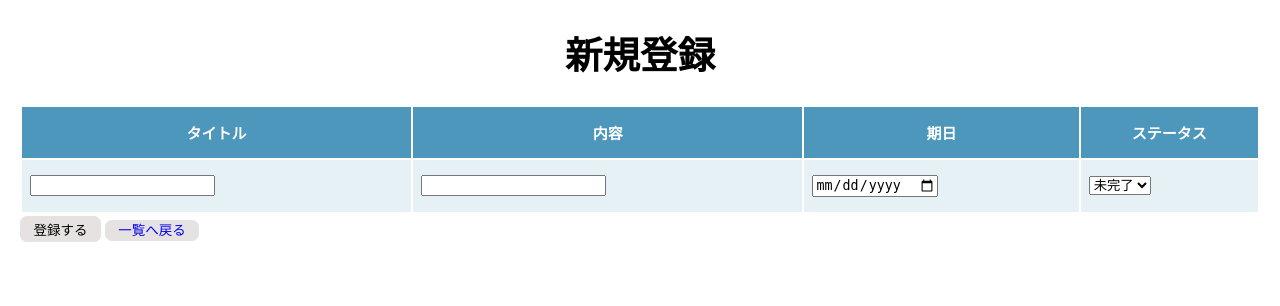
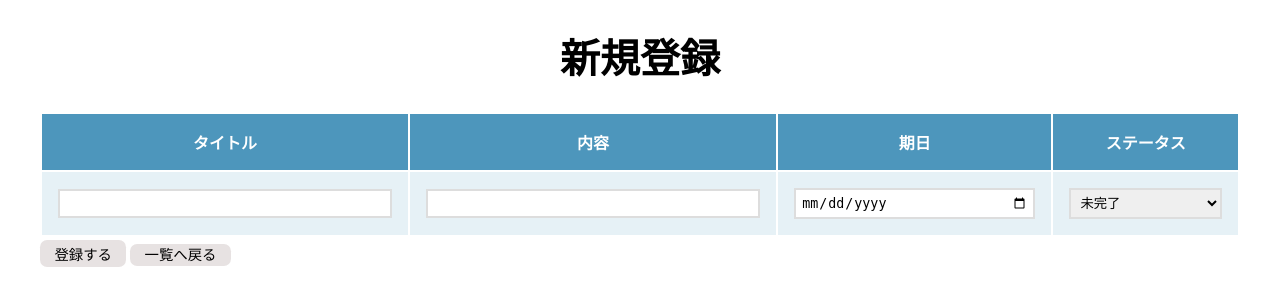
Before and after one commit to tanaka343/task_app, a Flask app: page /regist in a window 1280 px wide. Shown: the top 306 px of the page. Run offline with Flask 3, Linux system fonts and the light colour scheme.

Commit message:
css修正

```diff
--- a/static/style.css
+++ b/static/style.css
@@ -2,15 +2,25 @@ body{
   margin: 0 20px;
   font-size: 15px;
 }
+a{
+  text-decoration: none;
+}
+
+.task{
+  margin:auto;
+  max-width: 1200px;
+}
 table{
   border-collapse: collapse;
   width: 100%;
+  font-size: 1rem;
   margin-top: 0.2em;
 }
 th,td{
   border:2px solid #fff;
   background-color: #e6f1f6;
-  padding: 1em 0.5rem;
+  font-size: 1rem;
+  padding: 1em ;
 }
 th{
   background-color: #4d96bc;
@@ -19,26 +29,38 @@ th{
 }
 h1{
   text-align: center;
-  font-size: 2.5em;
+  font-size: 2.5rem;
 }
-form>a,input[type="submit"], h1 + a,button{
-  font-size: 0.9em;
+
+.button{
+  font-size: 0.9rem;
   padding: 0.2em 1em;
   border: none;
   border-radius: 0.5em;
   background-color:#e7e2e2 ;
   margin-top: 0.2em;
-  text-decoration: none;
+  color: black;
 }
-button:hover,form>a:hover,input[type="submit"]:hover,h1 + a:hover{
+
+.button:hover{
   background-color: #a6a4a1;
   color :#fff;
 }
 table a{
+  font-size: 1rem;
+  margin-left: 0.5em;
 
-  margin-left: 0.5em;
+}
+table input,select{
+  width: 100%;
+  padding: 5px ;
+  border: 2px solid #ddd;
+  box-sizing: border-box;
 }
 
 .red{
   color: rgb(238, 34, 34);
 }
+.done,.done a{
+  color:#aeaead
+}
--- a/templates/delete.html
+++ b/templates/delete.html
@@ -1,6 +1,7 @@
 {% extends "base.html" %}
 {%block content%}
 <h1>削除</h1>
+<div class="task">
   <form method="POST">
     <table border="1">
       <tr>
@@ -23,8 +24,9 @@
         </td>
       </tr>
     </table>
-  <input type="submit" value="削除する">
-  <a href="/">一覧へ戻る</a>
+    <input type="submit" value="削除する" class="button">
+    <a href="/" class="button">一覧へ戻る</a>
   </form>
+</div>
 
 {%endblock%}
--- a/templates/edit.html
+++ b/templates/edit.html
@@ -1,6 +1,7 @@
 {% extends "base.html" %}
 {%block content%}
 <h1>編集</h1>
+<div class="task">
   <form method="POST">
     <table border="1">
       <tr>
@@ -21,8 +22,9 @@
         </td>
       </tr>
     </table>
-  <input type="submit" value="編集する">
-  <a href="/">一覧へ戻る</a>
+    <input type="submit" value="編集する" class="button">
+    <a href="/" class="button">一覧へ戻る</a>
   </form>
+</div>
 
 {%endblock%}
--- a/templates/regist.html
+++ b/templates/regist.html
@@ -1,6 +1,7 @@
 {% extends "base.html" %}
 {%block content%}
 <h1>新規登録</h1>
+<div class="task">
   <form method="POST">
     <table border="1">
       <tr>
@@ -19,8 +20,8 @@
           </select>
         </td>
     </table>
-  <input type="submit" value="登録する">
-  <a href="/">一覧へ戻る</a>
+    <input type="submit" value="登録する" class="button">
+    <a href="/" class="button">一覧へ戻る</a>
   </form>
-
+</div>
 {%endblock%}
```
Also changed, not shown: templates/delete_all.html (+5 -3 lines), templates/index.html (+12 -11 lines). Lines whose indentation alone changed are shown as unchanged.
